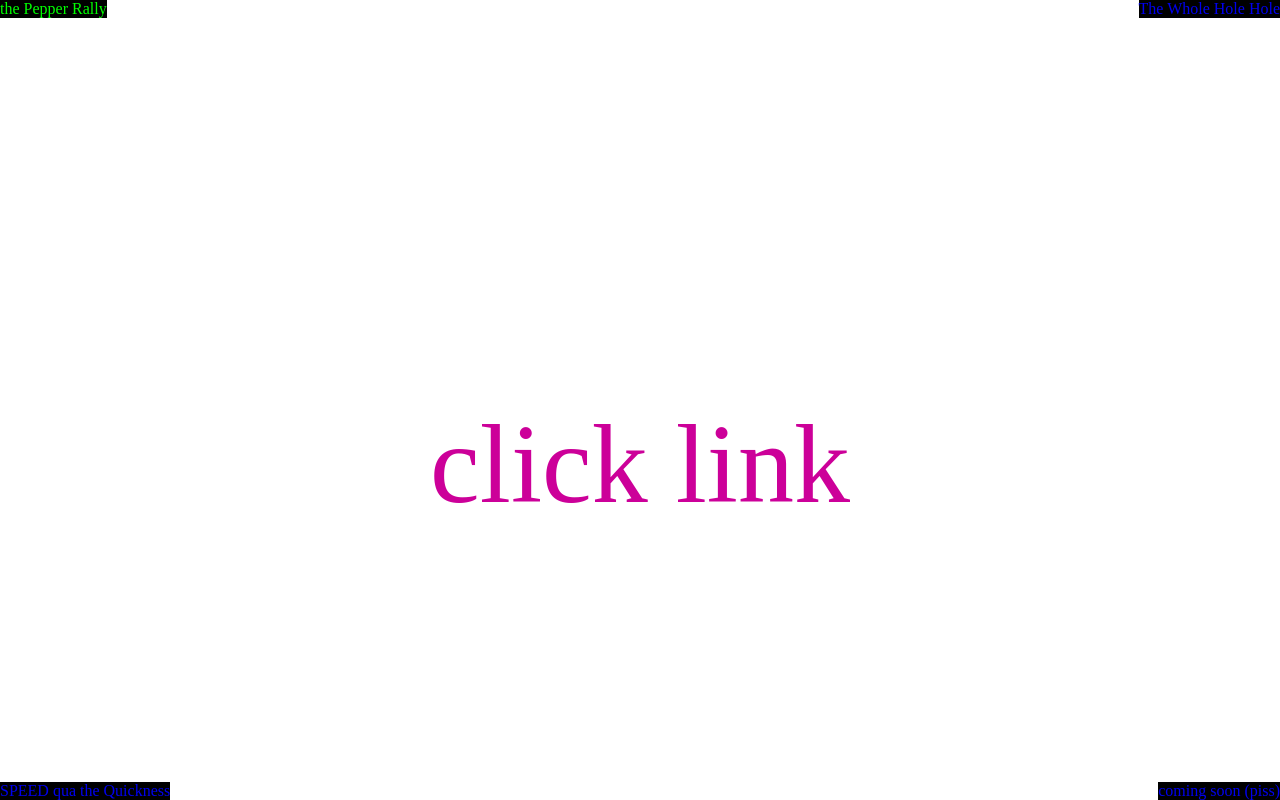
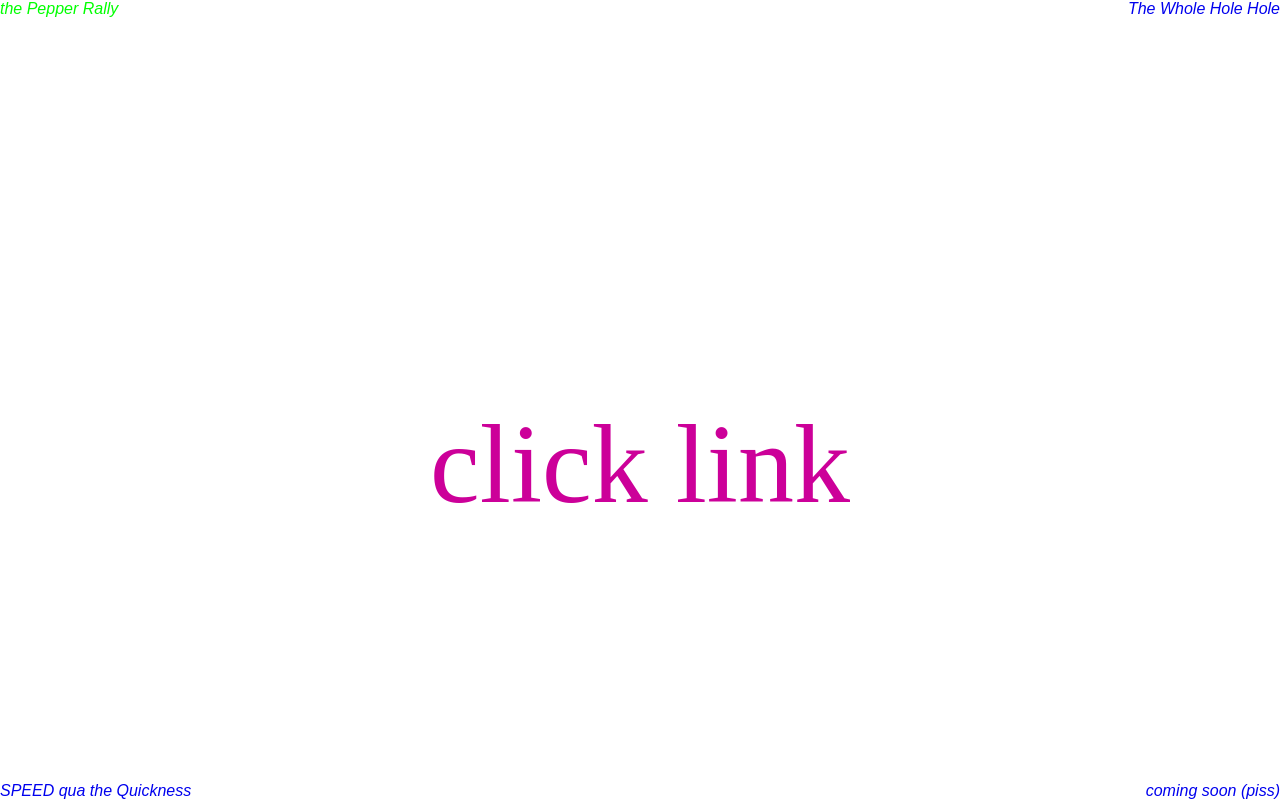
Before and after one commit to hmsibila/hmsibila.github.io, a plain HTML site: page index.html in a window 1280 px wide. Drawn offline with Linux system fonts and the light colour scheme.

Commit message:
Update style.css

```diff
--- a/style.css
+++ b/style.css
@@ -6,9 +6,10 @@ body {
 
 .floater {
   position: fixed;
-  background: #000000;
+  background: #ffffff;
   color: #008000;
-  font: italic Arial, Helvetica, sans-serif;
+  font-style: italic;
+  font-family: Arial, sans-serif;
 }
 .floater>a {
   text-decoration: none;
```
